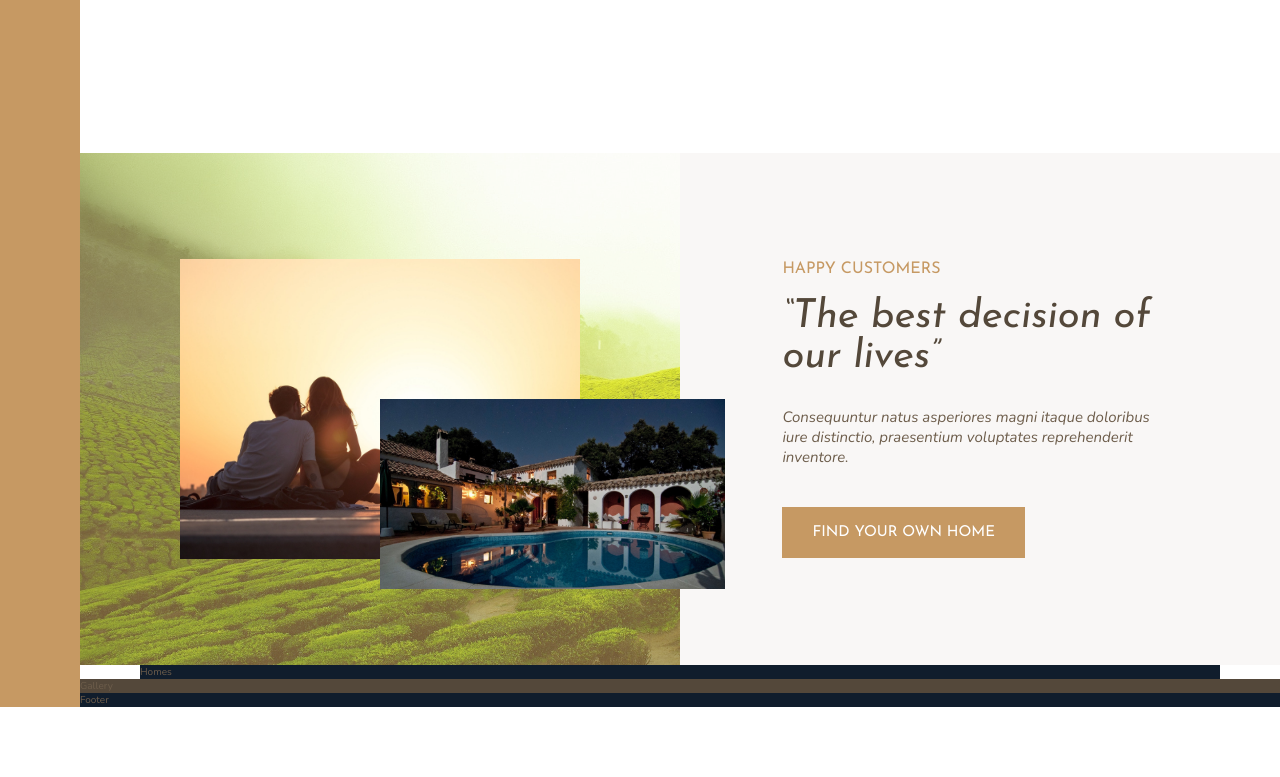
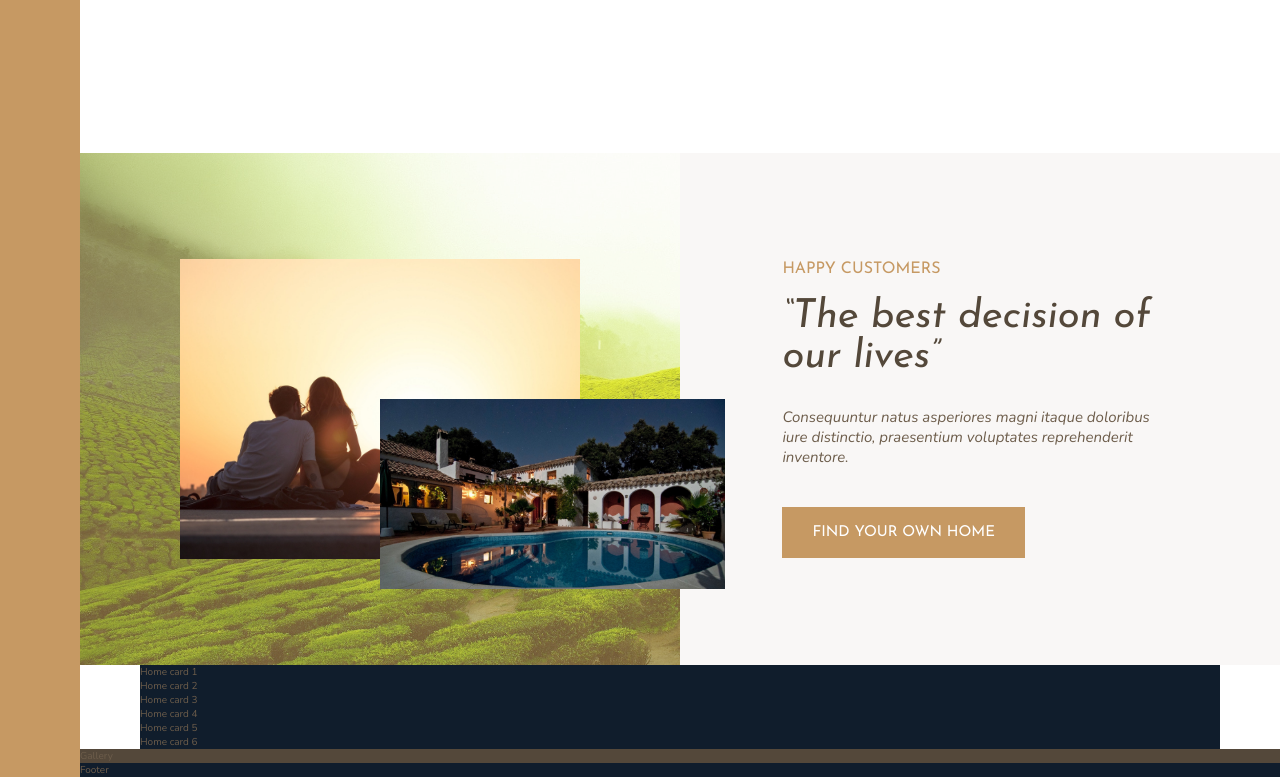
Before and after one commit to thnlsn/livin, a React (Create React App) app: page / in a window 1280 px wide. Shown: the part 1226-2003 px from the top of the page. Before the commit the page ends 1933 px from the top, so only its background shows below. Built offline with nearby package versions, Linux system fonts and the light colour scheme; the HTML template or start-up script is replaced by a standard one.

Commit message:
home sections jsx markup done

```diff
--- a/src/components/Homes.js
+++ b/src/components/Homes.js
@@ -1,7 +1,16 @@
 import React from 'react';
 
 const Homes = () => {
-  return <section className='homes'>Homes</section>;
+  return (
+    <section className='homes'>
+      <div className='home'>Home card 1</div>
+      <div className='home'>Home card 2</div>
+      <div className='home'>Home card 3</div>
+      <div className='home'>Home card 4</div>
+      <div className='home'>Home card 5</div>
+      <div className='home'>Home card 6</div>
+    </section>
+  );
 };
 
 export default Homes;
--- a/src/components/Story.js
+++ b/src/components/Story.js
@@ -7,6 +7,7 @@ const Story = ({ story }) => {
     <Fragment>
       <div
         className='story__pictures'
+        // Style for background-image set in here because we want clients to be able to easily change the background image, which cannot be updated from a single location if it were to be defined in the css stylesheet
         style={{
           backgroundImage: `url(${pictures.backgroundImage})`,
         }}
```
